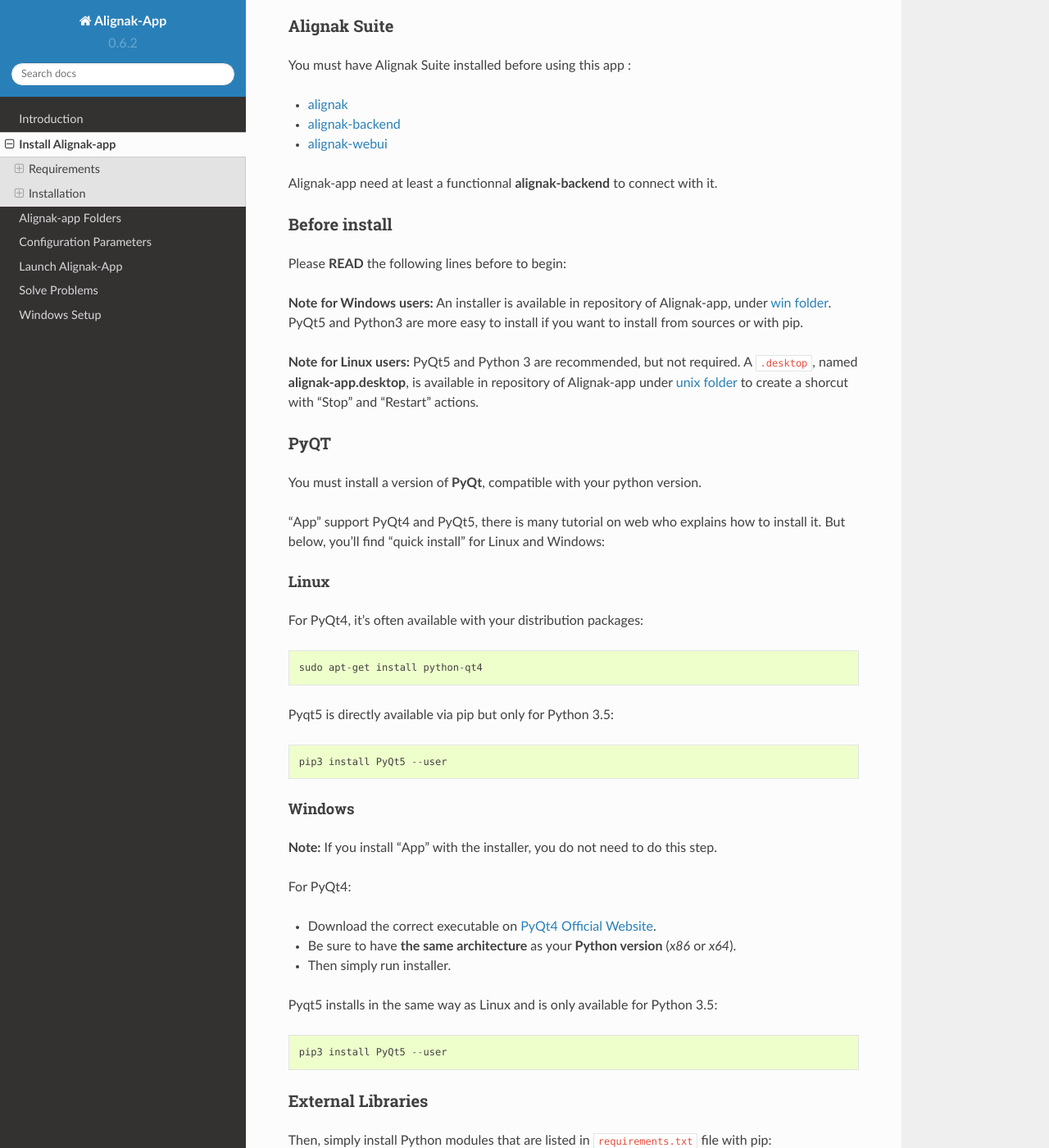
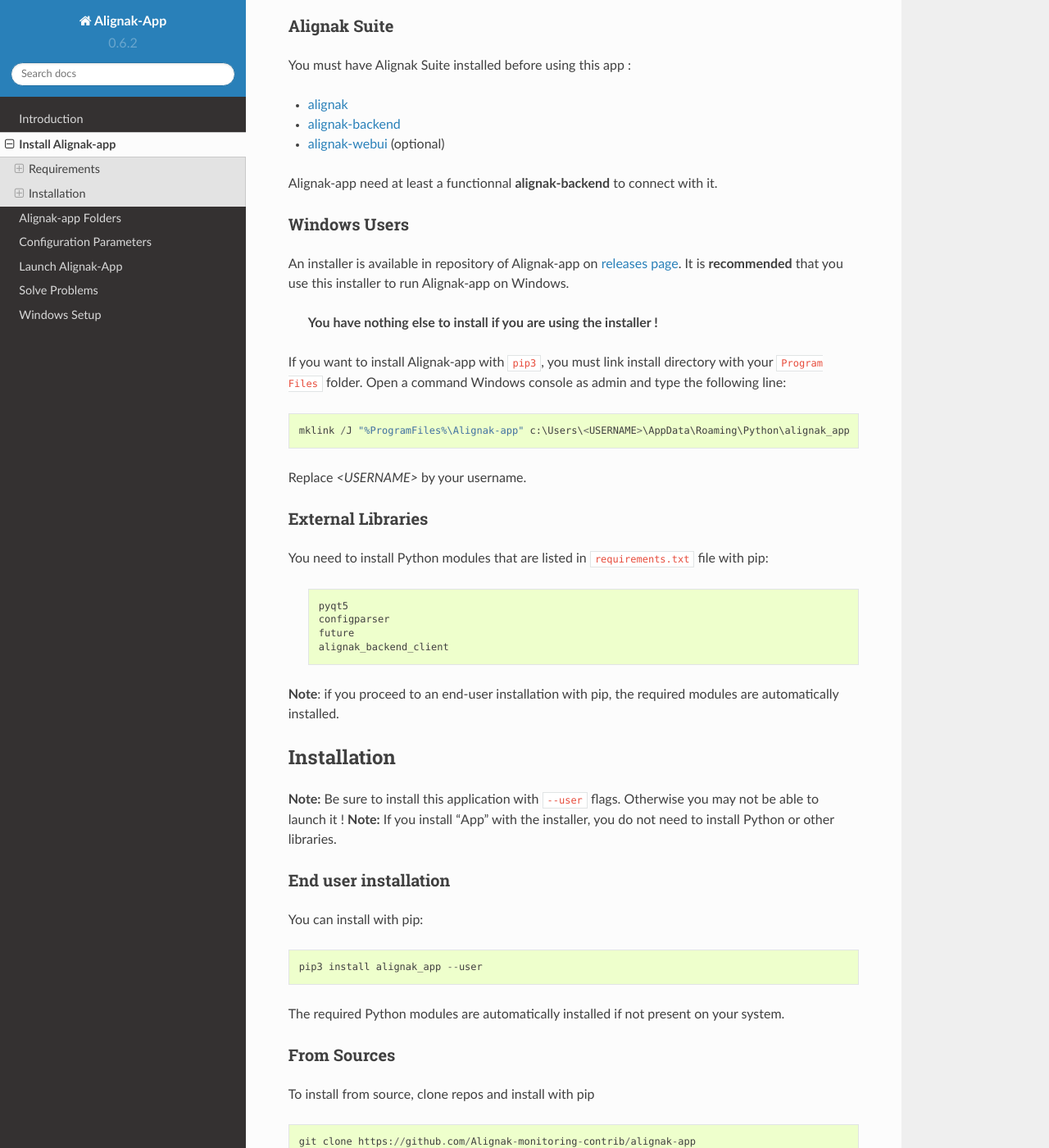
Before and after one commit to Alignak-monitoring-contrib/alignak-app, a Sphinx documentation site: the page built from docs/install.rst, in a window 1280 px wide and 1400 px high, scrolled down 198 px. Shown: the whole window at 82% size. Built offline with Sphinx 7.4.7 and the Read the Docs theme 2.0.0, drawn with Linux system fonts in a browser that asks for light colours; some of the changed text lies outside the part shown.

Commit message:
Update doc for installer and python / pyqt compatibility
Ref #189, #186, #185, #180

```diff
--- a/docs/install.rst
+++ b/docs/install.rst
@@ -13,61 +13,29 @@
 
 * `alignak`_
 * `alignak-backend`_
-* `alignak-webui`_
+* `alignak-webui`_ (optional)
 
 Alignak-app need at least a functionnal **alignak-backend** to connect with it.
 
-Before install
-~~~~~~~~~~~~~~
+Windows Users
+~~~~~~~~~~~~~
 
-Please **READ** the following lines before to begin:
+An installer is available in repository of Alignak-app on `releases page <https://github.com/Alignak-monitoring-contrib/alignak-app/releases>`_.
+It is **recommended** that you use this installer to run Alignak-app on Windows.
 
-**Note for Windows users:** An installer is available in repository of Alignak-app, under `win folder <https://github.com/Alignak-monitoring-contrib/alignak-app/tree/develop/bin/win>`_.
-PyQt5 and Python3 are more easy to install if you want to install from sources or with pip.
+    **You have nothing else to install if you are using the installer !**
 
-**Note for Linux users:** PyQt5 and Python 3 are recommended, but not required.
-A ``.desktop``, named **alignak-app.desktop**, is available in repository of Alignak-app under `unix folder <https://github.com/Alignak-monitoring-contrib/alignak-app/tree/develop/bin/unix>`_
-to create a shorcut with "Stop" and "Restart" actions.
+If you want to install Alignak-app with ``pip3``, you must link install directory with your ``Program Files`` folder.
+Open a command Windows console as admin and type the following line::
 
-PyQT
-~~~~
+    mklink /J "%ProgramFiles%\Alignak-app" c:\Users\<USERNAME>\AppData\Roaming\Python\alignak_app
 
-You must install a version of **PyQt**, compatible with your python version.
-
-"App" support PyQt4 and PyQt5, there is many tutorial on web who explains how to install it.
-But below, you'll find "quick install" for Linux and Windows:
-
-Linux
-*****
-
-For PyQt4, it's often available with your distribution packages::
-
-    sudo apt-get install python-qt4
-
-Pyqt5 is directly available via pip but only for Python 3.5::
-
-    pip3 install PyQt5 --user
-
-Windows
-*******
-
-**Note:** If you install "App" with the installer, you do not need to do this step.
-
-For PyQt4:
-
-* Download the correct executable on `PyQt4 Official Website`_.
-* Be sure to have **the same architecture** as your **Python version** (`x86` or `x64`).
-* Then simply run installer.
-
-Pyqt5 installs in the same way as Linux and is only available for Python 3.5::
-
-    pip3 install PyQt5 --user
-
+Replace *<USERNAME>* by your username.
 
 External Libraries
 ~~~~~~~~~~~~~~~~~~
 
-Then, simply install Python modules that are listed in ``requirements.txt`` file with pip:
+You need to install Python modules that are listed in ``requirements.txt`` file with pip:
 
     .. literalinclude:: ../requirements.txt
 
@@ -84,10 +52,9 @@
 
 You can install with pip::
 
-    pip install alignak_app --user
+    pip3 install alignak_app --user
 
 The required Python modules are automatically installed if not present on your system.
-Obviously, you should use ``pip3`` to install for Python 3.
 
 From Sources
 ~~~~~~~~~~~~
@@ -102,9 +69,9 @@
 ~~~~~~~~~~~~~~~~~~~~~~~~
 
 An installer is available on `Alignak-app repository <https://github.com/Alignak-monitoring-contrib/alignak-app/tree/develop/bin/win>`_ for Windows.
-It already contains the application and required libraries. Installing Python and PyQt is not necessary !
+It already contains the application and required libraries.
 
-**IMPORTANT:** This installer is only compatible with **x64** architecture !
+**IMPORTANT:** This installer is currently only compatible with **x64** architecture !
 
 .. _alignak: http://alignak-monitoring.github.io/
 .. _alignak-backend: http://alignak-backend.readthedocs.io/en/latest/
--- a/docs/intro.rst
+++ b/docs/intro.rst
@@ -24,10 +24,9 @@
 
 Alignak-App has many features:
 
-  * Support Python 2.7 and Python 3, PyQt4 and PyQt5. (Python 3.5 is recommended)
   * Multi-platfom: Linux / Windows
   * Multi-screen: notifies you on your active screen
-  * Customizable: notifications interval, duration and position, use your own icons
+  * Many configurations
   * Links to your `Alignak WebUI`_ from the menus
   * Search Hosts and Services, acknowledge problems, schedule downtimes and more
 
```
Also changed, not shown: docs/config.rst (+40 -39 lines), docs/launch.rst (+6 -7 lines), docs/setup.rst (+15 -14 lines).
